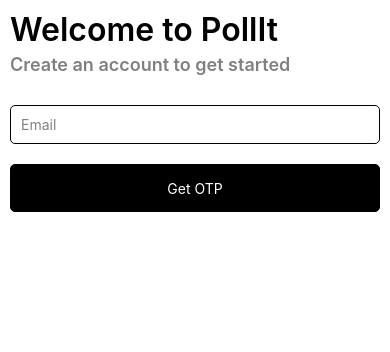
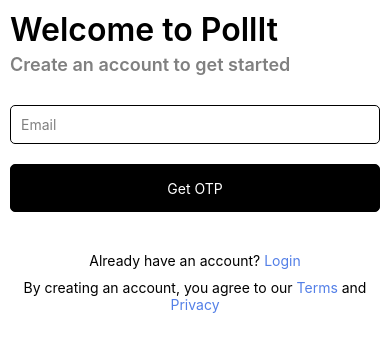
Before and after one commit to Kritik-J/pollit, a React Native app in the folder app-mobile/: screen /Register in a window 390 px wide. Shown: the top 352 px of the page. Built offline with nearby package versions, Linux system fonts and the light colour scheme.

Commit message:
auth pages edit and added bottom tab navigator

```diff
--- a/app-mobile/package.json
+++ b/app-mobile/package.json
@@ -9,6 +9,7 @@
     "web": "expo start --web"
   },
   "dependencies": {
+    "@react-navigation/bottom-tabs": "^6.5.7",
     "@react-navigation/native": "^6.1.6",
     "@react-navigation/stack": "^6.3.16",
     "@reduxjs/toolkit": "^1.9.3",
@@ -17,10 +18,10 @@
     "expo-status-bar": "~1.4.4",
     "react": "18.2.0",
     "react-native": "0.71.3",
+    "react-native-gesture-handler": "~2.9.0",
     "react-native-safe-area-context": "4.5.0",
     "react-native-screens": "~3.20.0",
-    "react-redux": "^8.0.5",
-    "react-native-gesture-handler": "~2.9.0"
+    "react-redux": "^8.0.5"
   },
   "devDependencies": {
     "@babel/core": "^7.20.0",
--- a/app-mobile/src/components/PollListItem.tsx
+++ b/app-mobile/src/components/PollListItem.tsx
@@ -1,6 +1,7 @@
 import { StyleSheet, Text, TouchableNativeFeedback, View } from "react-native";
 import React from "react";
 import dayjs from "dayjs";
+import Typography from "./Typography";
 
 type PollListItemProps = {
   poll: {
@@ -31,13 +32,17 @@ const PollListItem = (props: PollListItemProps) => {
           },
         ]}
       >
-        <Text style={styles.title}>{poll.title}</Text>
+        <Typography variant='h3' style={styles.title}>
+          {poll.title}
+        </Typography>
 
-        <Text style={styles.username}>@{poll.user.userName}</Text>
+        <Typography variant='body' style={styles.username}>
+          @{poll.user.userName}
+        </Typography>
 
-        <Text style={styles.date}>
+        <Typography variant='body' style={styles.date}>
           {dayjs(poll.createdAt).format("DD/MM/YYYY HH:mm")}
-        </Text>
+        </Typography>
       </View>
     </TouchableNativeFeedback>
   );
@@ -49,6 +54,7 @@ const styles = StyleSheet.create({
   container: {
     borderBottomColor: "lightgray",
     padding: 10,
+    backgroundColor: "#fff",
   },
 
   title: {
@@ -60,7 +66,7 @@ const styles = StyleSheet.create({
 
   username: {
     fontSize: 16,
-    color: "#3F497F",
+    color: "blue",
     marginBottom: 10,
   },
 
--- a/app-mobile/src/navigation/index.tsx
+++ b/app-mobile/src/navigation/index.tsx
@@ -2,13 +2,16 @@ import React from "react";
 import { useColorScheme } from "react-native";
 import { NavigationContainer } from "@react-navigation/native";
 import { createStackNavigator } from "@react-navigation/stack";
-import LoginPage from "@src/pages/LoginPage";
 import useTheme from "@src/hooks/useTheme";
 import { useDispatch } from "react-redux";
 import { setTheme } from "@src/redux/uiSlice";
 import { StatusBar } from "expo-status-bar";
 import HomePage from "@src/pages/HomePage";
-import RegisterPage from "@src/pages/RegisterPage";
+import LoginPage from "@src/pages/auth/LoginPage";
+import RegisterPage from "@src/pages/auth/RegisterPage";
+import { createBottomTabNavigator } from "@react-navigation/bottom-tabs";
+import { Ionicons } from "@expo/vector-icons";
+import Header from "@src/components/Header";
 
 const Navigation = () => {
   const Stack = createStackNavigator();
@@ -37,10 +40,48 @@ const Navigation = () => {
 
         <Stack.Screen name='Register' component={RegisterPage} />
 
-        <Stack.Screen name='Home' component={HomePage} />
+        <Stack.Screen name='Root' component={BottomTabNavigator} />
       </Stack.Navigator>
     </NavigationContainer>
   );
 };
 
+export const BottomTabNavigator = () => {
+  const BottomTab = createBottomTabNavigator();
+
+  return (
+    <>
+      <StatusBar style='light' />
+      <BottomTab.Navigator
+        initialRouteName='Home'
+        screenOptions={{
+          header: () => <Header />,
+        }}
+      >
+        <BottomTab.Screen
+          name='Home'
+          component={HomePage}
+          options={{
+            title: "Home",
+            tabBarIcon: ({ color, size }) => (
+              <Ionicons name='ios-home' color={color} size={size} />
+            ),
+          }}
+        />
+
+        <BottomTab.Screen
+          name='Profile'
+          component={HomePage}
+          options={{
+            title: "Profile",
+            tabBarIcon: ({ color, size }) => (
+              <Ionicons name='ios-person' color={color} size={size} />
+            ),
+          }}
+        />
+      </BottomTab.Navigator>
+    </>
+  );
+};
+
 export default Navigation;
--- a/app-mobile/src/pages/HomePage.tsx
+++ b/app-mobile/src/pages/HomePage.tsx
@@ -2,7 +2,6 @@ import { FlatList, StyleSheet, Text, View } from "react-native";
 import React from "react";
 import PollListItem from "@components/PollListItem";
 import { polls } from "@assets/data/polls";
-import Header from "@components/Header";
 import { useSelector } from "react-redux";
 
 const HomePage = () => {
@@ -12,7 +11,6 @@ const HomePage = () => {
     <View
       style={{ ...styles.container, backgroundColor: theme.backgroundColor }}
     >
-      <Header />
       <FlatList
         data={polls}
         renderItem={({ item }) => (
--- a/app-mobile/src/pages/LoginPage.tsx
+++ b/app-mobile/src/pages/auth/LoginPage.tsx
@@ -4,6 +4,7 @@ import {
   StatusBar,
   View,
   SafeAreaView,
+  Text,
 } from "react-native";
 import React from "react";
 import Button from "@components/Button";
@@ -106,14 +107,22 @@ const LoginPage = () => {
           }}
         />
 
-        <View style={{ height: 10 }} />
+        <View style={{ height: 40 }} />
 
-        <Button
-          title='Register'
-          onPress={navigateToRegister}
-          backgroundColor={theme.colors.secondaryButtonColor}
-          fontColor={theme.colors.secondaryButtonTextColor}
-        />
+        <Typography
+          variant='body'
+          style={{
+            textAlign: "center",
+          }}
+        >
+          Don't have an account?{" "}
+          <Text
+            style={{ color: theme.colors.highlightColor }}
+            onPress={navigateToRegister}
+          >
+            Register
+          </Text>
+        </Typography>
       </ScrollView>
     </SafeAreaView>
   );
--- a/app-mobile/src/pages/RegisterPage.tsx
+++ b/app-mobile/src/pages/auth/RegisterPage.tsx
@@ -11,11 +11,17 @@ import Button from "@components/Button";
 import FormInput from "@src/components/FormInput";
 import Typography from "@src/components/Typography";
 import useTheme from "@src/hooks/useTheme";
+import { useNavigation } from "@react-navigation/native";
 
 const RegisterPage = () => {
+  const { theme } = useTheme();
   const [email, setEmail] = React.useState<string>("");
 
-  const { theme } = useTheme();
+  const nav = useNavigation();
+
+  function navigateToLogin() {
+    nav.navigate("Login" as never);
+  }
 
   return (
     <SafeAreaView
@@ -60,6 +66,36 @@ const RegisterPage = () => {
             console.log("Email: ", email);
           }}
         />
+
+        <View style={{ height: 40 }} />
+
+        <Typography
+          variant='body'
+          style={{
+            textAlign: "center",
+          }}
+        >
+          Already have an account?{" "}
+          <Text
+            style={{ color: theme.colors.highlightColor }}
+            onPress={navigateToLogin}
+          >
+            Login
+          </Text>
+        </Typography>
+
+        <View style={{ height: 10 }} />
+
+        <Typography
+          variant='body'
+          style={{
+            textAlign: "center",
+          }}
+        >
+          By creating an account, you agree to our{" "}
+          <Text style={{ color: theme.colors.highlightColor }}>Terms</Text> and{" "}
+          <Text style={{ color: theme.colors.highlightColor }}>Privacy</Text>
+        </Typography>
       </ScrollView>
     </SafeAreaView>
   );
--- a/app-mobile/src/utils/constants/themes.ts
+++ b/app-mobile/src/utils/constants/themes.ts
@@ -1,5 +1,6 @@
 export const LIGHT_BACKGROUND_COLOR = '#ffffff';
 export const LIGHT_FONT_COLOR = '#000000';
+export const LIGHT_HIGHLIGHT_COLOR = '#537FE7';
 export const LIGHT_PRIMARY_BUTTON_COLOR = '#000000';
 export const LIGHT_PRIMARY_BUTTON_TEXT_COLOR = '#ffffff';
 export const LIGHT_SECONDARY_BUTTON_COLOR = '#ffffff';
@@ -10,6 +11,7 @@ export const LIGHT_TEXT_INPUT_ICON_COLOR = '#000000';
 
 export const DARK_BACKGROUND_COLOR = '#171717';
 export const DARK_FONT_COLOR = '#ffffff';
+export const DARK_HIGHLIGHT_COLOR = '#537FE7';
 export const DARK_PRIMARY_BUTTON_COLOR = '#ffffff';
 export const DARK_PRIMARY_BUTTON_TEXT_COLOR = '#000000';
 export const DARK_SECONDARY_BUTTON_COLOR = '#171717';
@@ -30,6 +32,7 @@ export const LIGHT_THEME = {
     colors : {
         backgroundColor: LIGHT_BACKGROUND_COLOR,
         fontColor: LIGHT_FONT_COLOR,
+        highlightColor: LIGHT_HIGHLIGHT_COLOR,
         primaryButtonColor: LIGHT_PRIMARY_BUTTON_COLOR,
         primaryButtonTextColor: LIGHT_PRIMARY_BUTTON_TEXT_COLOR,
         secondaryButtonColor: LIGHT_SECONDARY_BUTTON_COLOR,
@@ -48,6 +51,7 @@ export const DARK_THEME = {
     colors : {
         backgroundColor: DARK_BACKGROUND_COLOR,
         fontColor: DARK_FONT_COLOR,
+        highlightColor: DARK_HIGHLIGHT_COLOR,
         primaryButtonColor: DARK_PRIMARY_BUTTON_COLOR,
         primaryButtonTextColor: DARK_PRIMARY_BUTTON_TEXT_COLOR,
         secondaryButtonColor: DARK_SECONDARY_BUTTON_COLOR,
```
Also changed, not shown: 1 other file (tests, documents, lock files or other folders).
